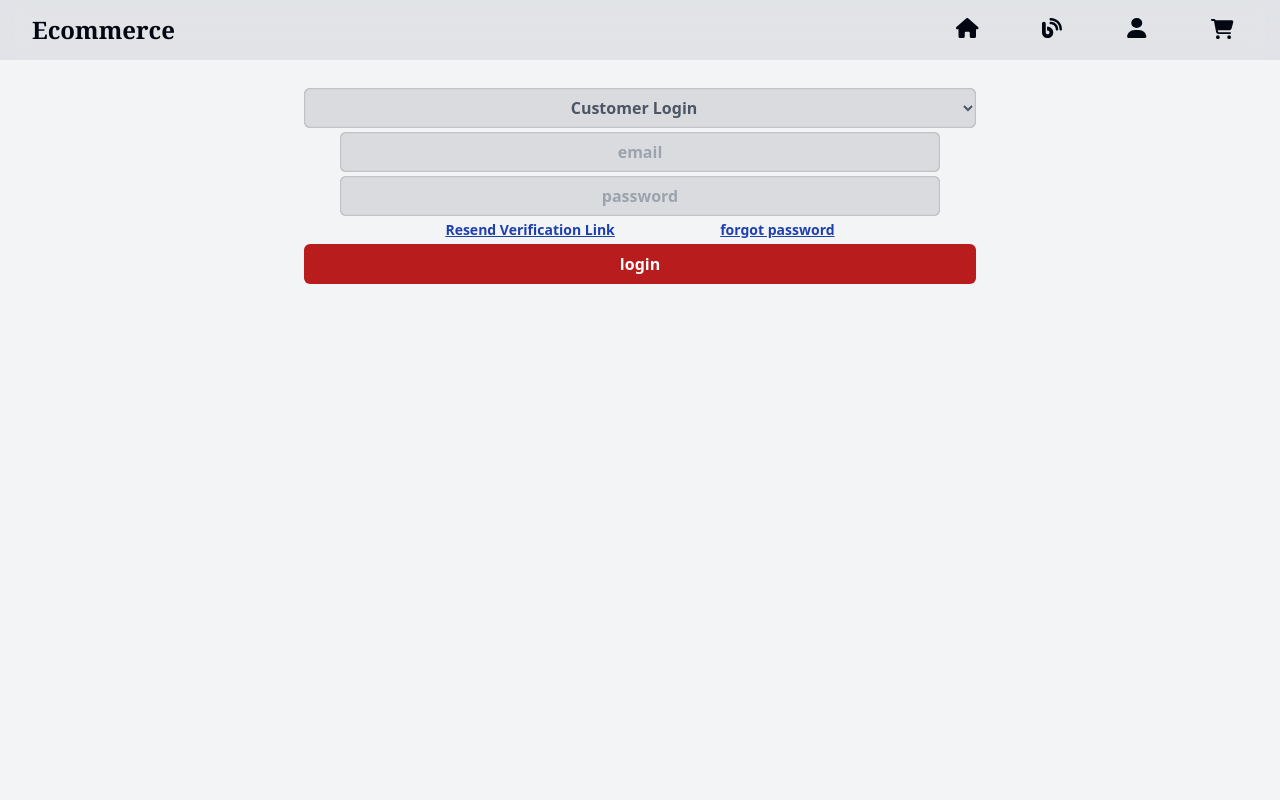
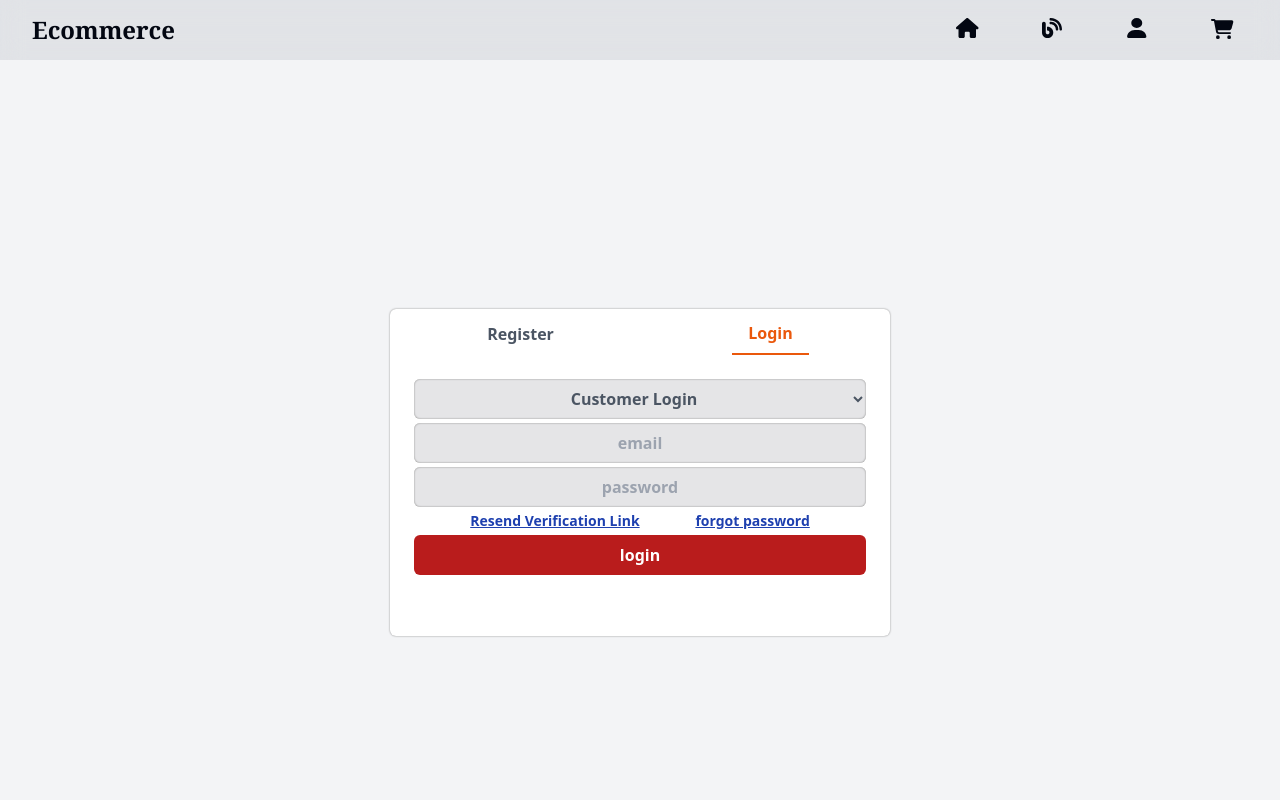
Before and after one commit to abhis12321/ecommerce, a Next.js app: page /cart in a window 1280 px wide. Shown: the top 800 px of the page. Built offline with nearby package versions, Linux system fonts and the light colour scheme.

Commit message:
several modifcations

```diff
--- a/src/app/_components/CartItemCard.js
+++ b/src/app/_components/CartItemCard.js
@@ -1,8 +1,8 @@
-import { faPlus, faTrashCan } from "@fortawesome/free-solid-svg-icons";
-import { FontAwesomeIcon } from "@fortawesome/react-fontawesome";
 import Image from "next/image";
 import { useDispatch } from "react-redux";
 import { addToCart, removeFromCart } from "./redux/cartSlice";
+import { FontAwesomeIcon } from "@fortawesome/react-fontawesome";
+import { faPlus, faTrashCan } from "@fortawesome/free-solid-svg-icons";
 
 export default function CartItemCard({ product }) {
     const dispatch = useDispatch();
--- /dev/null
+++ b/src/app/_components/LoginRegisterContainer.js
@@ -0,0 +1,31 @@
+"use client"
+import Loading from './Loading'
+import { useState } from 'react'
+import UserLoginForm from './UserLoginForm'
+import UserRegistrationForm from './UserRegistrationForm'
+
+export default function LoginRegisterContainer() {
+  const [option, setOption] = useState(1);
+
+  return (
+    <div className='w-full min-h-screen flex flex-col items-center justify-center p-4'>
+      {
+          <div className='w-full max-w-[500px] min-h-[327px] flex flex-col gap-2 bg-white rounded-md overflow-hidden shadow-[0_0_2px_gray]'>
+            <div className="flex font-bold items-center justify-around">
+              <div className={`px-4 pt-3 pb-2 text-center cursor-pointer ${option == 0 ? "border-b-[2.5px] border-orange-600 text-orange-600" : "text-gray-600"}`} onClick={() => setOption(0)}>Register</div>
+              <div className={`px-4 pt-3 pb-2 text-center cursor-pointer ${option == 1 ? "border-b-[2.5px] border-orange-600 text-orange-600" : "text-gray-600"}`} onClick={() => setOption(1)}>Login</div>
+            </div>
+            <div className="flex-1 flex justify-center itemscenter">
+              {
+                option == 1 ?
+                  <UserLoginForm setOption={setOption}/>
+                  :
+                  <UserRegistrationForm setOption={setOption}/>}
+            </div>
+          </div>
+      }
+
+      {option === 4 && <Loading />}
+    </div>
+  )
+}
--- a/src/app/_components/Navbar.js
+++ b/src/app/_components/Navbar.js
@@ -1,6 +1,6 @@
 "use client"
-import { useRef } from "react";
-import Link from "next/link";
+import Link from "next/link"
+import { useRef } from "react"
 import { FontAwesomeIcon } from "@fortawesome/react-fontawesome";
 import {
   faBars,
--- a/src/app/_components/ProductCard.js
+++ b/src/app/_components/ProductCard.js
@@ -1,6 +1,6 @@
 "use client"
+import Link from 'next/link'
 import Image from 'next/image'
-import Link from 'next/link'
 
 export default function ProductCard({ product, handleFullInfo }) {
   return (
--- a/src/app/_components/ProductForm.js
+++ b/src/app/_components/ProductForm.js
@@ -1,8 +1,8 @@
 "use client"
 import axios from 'axios';
 import { useState } from 'react';
+import ImageForm from './ImageForm';
 import { useAuth } from './AuthenticationProvider';
-import ImageForm from './ImageForm';
 
 export default function ProductForm() {
   const USER = useAuth();
--- a/src/app/_components/UserLoginForm.js
+++ b/src/app/_components/UserLoginForm.js
@@ -1,5 +1,5 @@
+import axios from 'axios';
 import Link from 'next/link';
-import axios from 'axios';
 import { useState } from 'react';
 import { useDispatch } from 'react-redux';
 import { login } from './redux/userSlice';
--- a/src/app/_components/UserProfile.js
+++ b/src/app/_components/UserProfile.js
@@ -1,7 +1,7 @@
 import Link from 'next/link';
 import Image from 'next/image';
+import { logout } from './redux/userSlice';
 import { useDispatch, useSelector } from 'react-redux';
-import { logout } from './redux/userSlice';
 
 export default function UserProfile() {
     const user = useSelector(state => state.user.value);
--- a/src/app/_components/Wrapper.js
+++ b/src/app/_components/Wrapper.js
@@ -1,8 +1,8 @@
 "use client"
-import { Provider } from 'react-redux'
 import NavBar from './Navbar'
 import Footer from './Footer'
 import { store } from './redux/store'
+import { Provider } from 'react-redux'
 
 export default function Wrapper({ children }) {
   return (
--- a/src/app/cart/page.js
+++ b/src/app/cart/page.js
@@ -1,7 +1,7 @@
 "use client"
 import { useSelector } from 'react-redux';
 import CartItemCard from '../_components/CartItemCard';
-import UserLoginForm from '../_components/UserLoginForm';
+import LoginRegisterContainer from '../_components/LoginRegisterContainer';
 
 export default function Page() {
   const cart = useSelector(state => state.cart.value);
@@ -11,12 +11,12 @@ export default function Page() {
     <div className='w-full flex flex-col items-center justify-center gap-[10px] p-2'>
       {
         user ?
-        (cart && cart.length > 0) ?
-        cart.map(product =>  <CartItemCard product={product} key={product._id} />)
-        :
-        <div className="font-bold text-2xl text-gray-900">Your cart is Empty!</div>
-        :
-        <UserLoginForm />
+          (cart && cart.length > 0) ?
+            cart.map(product => <CartItemCard product={product} key={product._id} />)
+            :
+            <div className="font-bold text-2xl text-gray-900">Your cart is Empty!</div>
+          :
+          <LoginRegisterContainer />
       }
     </div>
   )
--- a/src/app/profile/page.js
+++ b/src/app/profile/page.js
@@ -1,13 +1,9 @@
 "use client"
-import { useState } from 'react'
-import UserLoginForm from '../_components/UserLoginForm'
+import { useSelector } from 'react-redux';
 import UserProfile from '../_components/UserProfile';
-import UserRegistrationForm from '../_components/UserRegistrationForm';
-import { useSelector } from 'react-redux';
-import Loading from '../_components/Loading';
+import LoginRegisterContainer from '../_components/LoginRegisterContainer';
 
 export default function Page() {
-  const [option, setOption] = useState(1);
   const user = useSelector(state => state.user.value);
 
   return (
@@ -16,22 +12,8 @@ export default function Page() {
         user ?
           <UserProfile user={user} />
           :
-          <div className='w-full max-w-[500px] min-h-[327px] flex flex-col gap-2 bg-white rounded-md overflow-hidden shadow-[0_0_2px_gray]'>
-            <div className="flex font-bold items-center justify-around">
-              <div className={`px-4 pt-3 pb-2 text-center cursor-pointer ${option == 0 ? "border-b-[2.5px] border-orange-600 text-orange-600" : "text-gray-600"}`} onClick={() => setOption(0)}>Register</div>
-              <div className={`px-4 pt-3 pb-2 text-center cursor-pointer ${option == 1 ? "border-b-[2.5px] border-orange-600 text-orange-600" : "text-gray-600"}`} onClick={() => setOption(1)}>Login</div>
-            </div>
-            <div className="flex-1 flex justify-center itemscenter">
-              {
-                option == 1 ?
-                  <UserLoginForm setOption={setOption}/>
-                  :
-                  <UserRegistrationForm setOption={setOption}/>}
-            </div>
-          </div>
+          <LoginRegisterContainer />
       }
-
-      {option === 4 && <Loading />}
     </div>
   )
 }
```
Also changed, not shown: src/app/_components/ProductFullInfo.js (+4 -5 lines).
